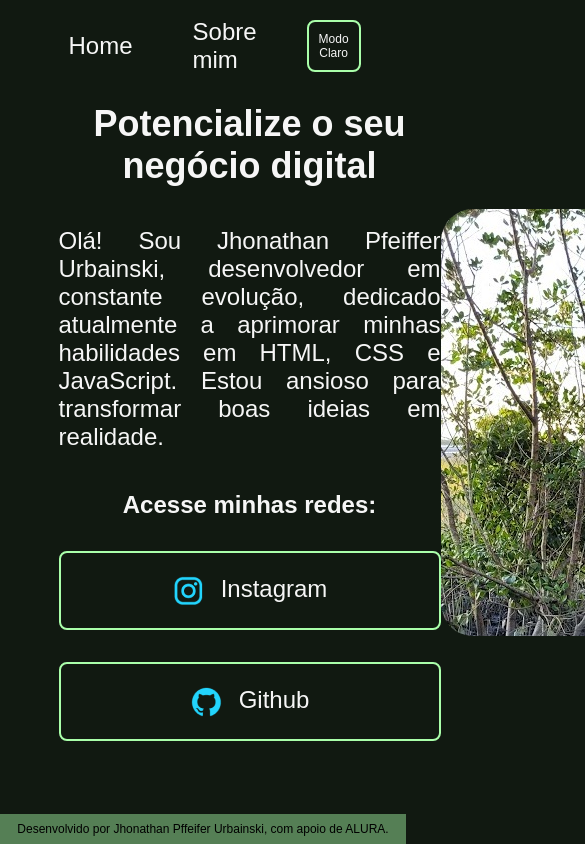
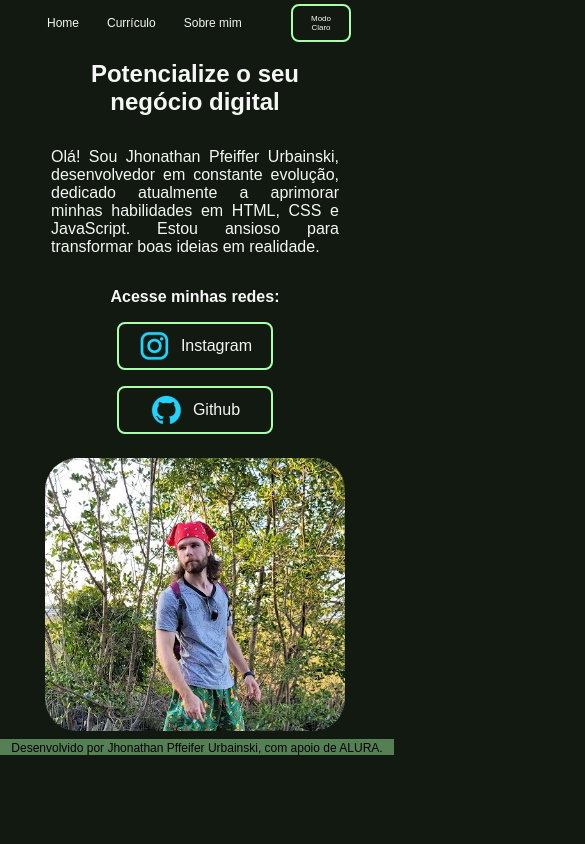
Before and after one commit to jhonathan-p/curriculo, a plain HTML site: page index.html in a window 390 px wide. Shown: the top 844 px of the page, 585 px wide, since content can reach past the window. Drawn offline with Linux system fonts and the light colour scheme.

Commit message:
Add files via upload

```diff
--- a/app.js
+++ b/app.js
@@ -1,27 +1,27 @@
-function toggleMode() {
+document.addEventListener('DOMContentLoaded', function () {
     let styleSheetLink = document.getElementById('styleSheet');
-    let currentTheme = document.documentElement.getAttribute('data-theme');
     let toggleButton = document.getElementById('toggleMode');
 
-    if (currentTheme === 'dark') {
-        document.documentElement.setAttribute('data-theme', 'light');
+    function toggleMode() {
+        let currentHref = styleSheetLink.getAttribute('href');
+
+        if (currentHref === './styles/style.css') {
             styleSheetLink.setAttribute('href', './styles/lightmode.css');
             toggleButton.innerHTML = 'Modo<br>Escuro';
             localStorage.setItem('theme', 'light');
         } else {
-        document.documentElement.setAttribute('data-theme', 'dark');
             styleSheetLink.setAttribute('href', './styles/style.css');
             toggleButton.innerHTML = 'Modo<br>Claro';
             localStorage.setItem('theme', 'dark');
         }
     }
 
-document.addEventListener('DOMContentLoaded', function () {
-    const savedTheme = localStorage.getItem('theme');
+    toggleButton.addEventListener('click', toggleMode);
+
+    let savedTheme = localStorage.getItem('theme');
     if (savedTheme) {
         document.documentElement.setAttribute('data-theme', savedTheme);
-        let styleSheetLink = document.getElementById('styleSheet');
-        let toggleButton = document.getElementById('toggleMode');
+
         if (savedTheme === 'light') {
             styleSheetLink.setAttribute('href', './styles/lightmode.css');
             toggleButton.innerHTML = 'Modo<br>Escuro';
--- a/index.html
+++ b/index.html
@@ -13,8 +13,9 @@
     <header>
         <nav class="menu">
             <a class="menu__link" href="index.html">Home</a>
+            <a class="menu__link" href="curriculo.html">Currículo</a>
             <a class="menu__link" href="about.html">Sobre mim</a>
-            <button class="toggle__mode" onclick="toggleMode()" id="toggleMode" data-theme="dark">Modo<br>Claro</button>
+            <button class="toggle__mode" id="toggleMode" data-theme="dark">Modo<br>Claro</button>
         </nav>
     </header>
 
@@ -34,6 +35,7 @@
         </section>
 
         <img class="img__jhonathan" src="./assets/jhonathan.jpg" alt="Foto de Jhonathan Pfeiffer Urbainski">
+
     </main>
 
     <footer>
--- a/styles/lightmode.css
+++ b/styles/lightmode.css
@@ -3,23 +3,23 @@
     padding: 0;
     text-decoration: none;
     border: none;
+    font-family: Arial, Helvetica, sans-serif;
 }
 
 header {
-    padding: 2% 0% 0% 15%;
+    padding: 1% 10% 1% 10%;
 }
 
 .menu {
     display: flex;
     align-items: center;
-    gap: 40px;
+    gap: 36px;
 }
 
 .menu__link {
-    font-family: Arial, Helvetica, sans-serif;
     font-size: 24px;
     color: #111911;
-    padding: 10px;
+    padding: 8px;
     border-radius: 8px;
 }
 
@@ -29,25 +29,23 @@ header {
 
 .toggle__mode{
     margin-left: auto;
-    margin-right: 17.5%;
-    font-family: Arial, Helvetica, sans-serif;
     font-size: 12px;
     background-color: #aaffaa;
     color: #111911;
-    padding: 10px;
     border-radius: 8px;
     width: 60px;
+    padding: 8px;
     border: 2px solid #111911;
 }
 
 .toggle__mode:hover{
-    font-family: Arial, Helvetica, sans-serif;
-    font-size: 12px;
     background-color: #111911;
     color:#aaffaa;
 }
 
 body {
+    align-items: center;
+    justify-content: center;
     box-sizing: border-box;
     background-color: #aaffaa;
     color: #111911;
@@ -55,28 +53,28 @@ body {
 
 main {
     display: flex;
+    justify-content: center;
     align-items: center;
     text-align: justify;
-    justify-content: space-between;
-    padding: 5% 15%;
+    padding: 2%;
 }
 
 .content__presentation {
     display: flex;
     flex-direction: column;
-    gap: 40px;
-    width: 615px;
+    gap: 20px;
+    width: 400px;
 }
 
 .content__presentation__title {
-    font-size: 36px;
-    font-family: Arial, Helvetica, sans-serif;
+    font-size: 24px;
     text-align: center;
+    padding: 6px;
 }
 
 .content__presentation__text {
-    font-size: 24px;
-    font-family: Arial, Helvetica, sans-serif;
+    font-size: 16px;
+    padding: 6px;
 }
 
 .presentation__links {
@@ -84,34 +82,38 @@ main {
     flex-direction: column;
     align-items: center;
     justify-content: space-between;
-    gap: 32px;
+    gap: 16px;
+    padding: 6px;
 }
 
 .presentation__links__subtitle {
-    font-family: Arial, Helvetica, sans-serif;
-    font-size: 24px;
+    font-size: 16px;
 }
 
 .presentation__links__link {
     display: flex;
     justify-content: center;
-    gap: 16px;
+    align-items: center;
+    gap: 10px;
     border: 2px solid #111911;
-    width: 378px;
+    width: 140px;
     text-align: center;
     border-radius: 8px;
-    font-size: 24px;
-    padding: 21.5px 0;
+    font-size: 16px;
+    padding: 6px;
     color: #111911;
-    font-family: Arial, Helvetica, sans-serif;
 }
 
 .presentation__links__link:hover {
     background-color: #99e599;
 }
 
-.img__jhonathan{
+.img__jhonathan {
+    margin-left: 5%;
+    margin-top: 5%;
     border-radius: 32px;
+    width: 400px;
+    height: auto;
 }
 
 .img__jhonathan:hover {
@@ -119,15 +121,15 @@ main {
 }
 
 footer {
-    padding: 8px;
+    padding: 2px;
     color: #000000;
     background-color: #557f55;
     text-align: center;
-    font-family: Arial, Helvetica, sans-serif;
     font-size: 12px;
     position: fixed;
     bottom: 0;
     width: 100%;
+    height: 12px;
 }
 
 .alura {
@@ -137,3 +139,44 @@ footer {
 .alura:hover{
     color: #111911;
 }
+
+@media only screen and (max-width: 1360px) and (max-device-width: 800px) {
+
+    header {
+        padding: 1% 10% 1% 10%;
+    }
+
+    .menu {
+        display: flex;
+        align-items: center;
+        gap: 12px;
+    }
+
+    .menu__link {
+        font-size: 12px;
+        padding: 8px;
+    }
+
+    .toggle__mode{
+        font-size: 8px;
+        width: 60px;
+    }
+
+    main {
+        display: flex;
+        flex-direction: column;
+    }
+
+    .content__presentation {
+        width: 300px;
+    }
+
+    .img__jhonathan {
+        margin-left: 0;
+        width: 300px;
+    }
+
+    footer {
+        position: relative;
+    }
+}
--- a/styles/style.css
+++ b/styles/style.css
@@ -3,23 +3,23 @@
     padding: 0;
     text-decoration: none;
     border: none;
+    font-family: Arial, Helvetica, sans-serif;
 }
 
 header {
-    padding: 2% 0% 0% 15%;
+    padding: 1% 10% 1% 10%;
 }
 
 .menu {
     display: flex;
     align-items: center;
-    gap: 40px;
+    gap: 36px;
 }
 
 .menu__link {
-    font-family: Arial, Helvetica, sans-serif;
     font-size: 24px;
     color: #F6F6F6;
-    padding: 10px;
+    padding: 8px;
     border-radius: 8px;
 }
 
@@ -29,25 +29,23 @@ header {
 
 .toggle__mode{
     margin-left: auto;
-    margin-right: 17.5%;
-    font-family: Arial, Helvetica, sans-serif;
     font-size: 12px;
     background-color: #111911;
     color: #F6F6F6;
-    padding: 10px;
     border-radius: 8px;
     width: 60px;
+    padding: 8px;
     border: 2px solid #aaffaa;
 }
 
 .toggle__mode:hover{
-    font-family: Arial, Helvetica, sans-serif;
-    font-size: 12px;
     background-color: #aaffaa;
     color:#111911;
 }
 
 body {
+    align-items: center;
+    justify-content: center;
     box-sizing: border-box;
     background-color: #111911;
     color: #F6F6F6;
@@ -55,28 +53,28 @@ body {
 
 main {
     display: flex;
+    justify-content: center;
     align-items: center;
     text-align: justify;
-    justify-content: space-between;
-    padding: 5% 15%;
+    padding: 2%;
 }
 
 .content__presentation {
     display: flex;
     flex-direction: column;
-    gap: 40px;
-    width: 615px;
+    gap: 20px;
+    width: 400px;
 }
 
 .content__presentation__title {
-    font-size: 36px;
-    font-family: Arial, Helvetica, sans-serif;
+    font-size: 24px;
     text-align: center;
+    padding: 6px;
 }
 
 .content__presentation__text {
-    font-size: 24px;
-    font-family: Arial, Helvetica, sans-serif;
+    font-size: 16px;
+    padding: 6px;
 }
 
 .presentation__links {
@@ -84,34 +82,38 @@ main {
     flex-direction: column;
     align-items: center;
     justify-content: space-between;
-    gap: 32px;
+    gap: 16px;
+    padding: 6px;
 }
 
 .presentation__links__subtitle {
-    font-family: Arial, Helvetica, sans-serif;
-    font-size: 24px;
+    font-size: 16px;
 }
 
 .presentation__links__link {
     display: flex;
     justify-content: center;
-    gap: 16px;
+    align-items: center;
+    gap: 10px;
     border: 2px solid #aaffaa;
-    width: 378px;
+    width: 140px;
     text-align: center;
     border-radius: 8px;
-    font-size: 24px;
-    padding: 21.5px 0;
+    font-size: 16px;
+    padding: 6px;
     color: #F6F6F6;
-    font-family: Arial, Helvetica, sans-serif;
 }
 
 .presentation__links__link:hover {
     background-color: #223322;
 }
 
-.img__jhonathan{
+.img__jhonathan {
+    margin-left: 5%;
+    margin-top: 5%;
     border-radius: 32px;
+    width: 400px;
+    height: auto;
 }
 
 .img__jhonathan:hover {
@@ -119,15 +121,15 @@ main {
 }
 
 footer {
-    padding: 8px;
+    padding: 2px;
     color: #000000;
     background-color: #557f55;
     text-align: center;
-    font-family: Arial, Helvetica, sans-serif;
     font-size: 12px;
     position: fixed;
     bottom: 0;
     width: 100%;
+    height: 12px;
 }
 
 .alura {
@@ -137,3 +139,44 @@ footer {
 .alura:hover{
     color: #111911;
 }
+
+@media only screen and (max-width: 1360px) and (max-device-width: 800px) {
+
+    header {
+        padding: 1% 10% 1% 10%;
+    }
+
+    .menu {
+        display: flex;
+        align-items: center;
+        gap: 12px;
+    }
+
+    .menu__link {
+        font-size: 12px;
+        padding: 8px;
+    }
+
+    .toggle__mode{
+        font-size: 8px;
+        width: 60px;
+    }
+
+    main {
+        display: flex;
+        flex-direction: column;
+    }
+
+    .content__presentation {
+        width: 300px;
+    }
+
+    .img__jhonathan {
+        margin-left: 0;
+        width: 300px;
+    }
+
+    footer {
+        position: relative;
+    }
+}
```
Also changed, not shown: about.html (+6 -6 lines), curriculo.html (added, +59 -0 lines). Lines whose indentation alone changed are shown as unchanged.
